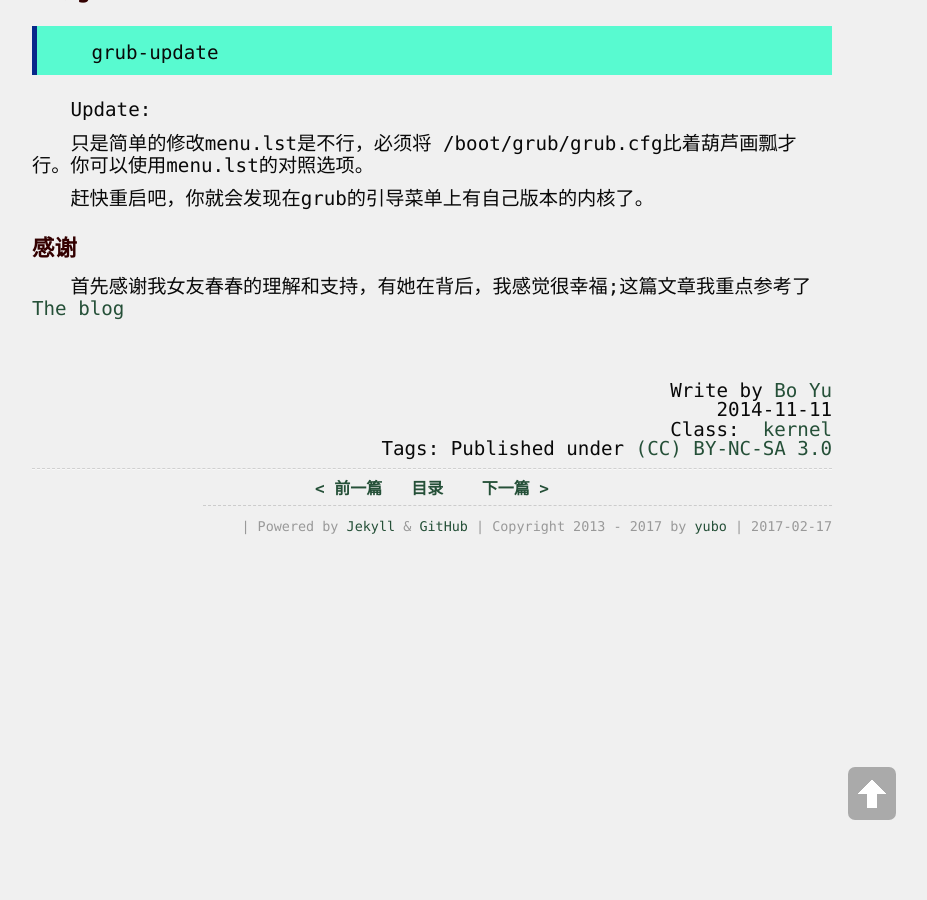
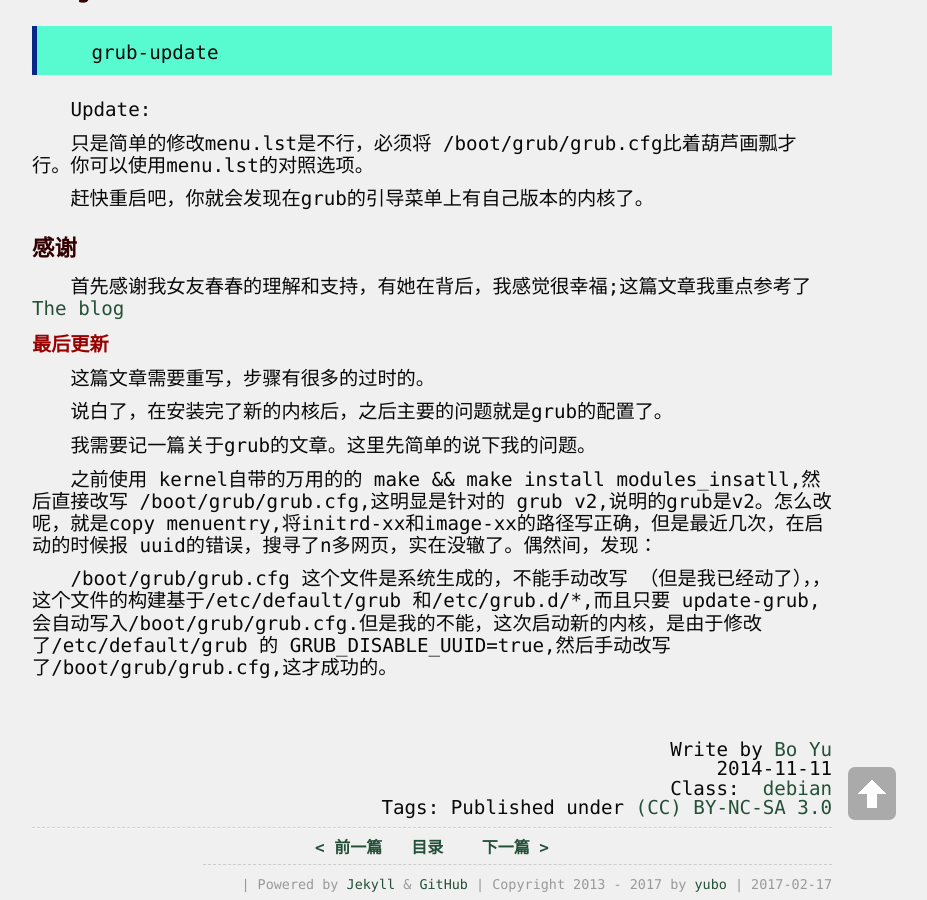
Before and after one commit to yuzibo/yuzibo.github.io, a Jekyll site: the page built from _posts/2014-11-11-DebianBuildKernel.md, in a window 1280 px wide and 900 px high, scrolled down 3326 px. Shown: the whole window, without its empty margins (208-1135 px from the left). Built offline with Jekyll 4.4.1, drawn with Linux system fonts in a browser that asks for light colours; comment, search, counter and statistics services are not loaded; some of the changed text lies outside the part shown.

Commit message:
add here

```diff
--- a/_posts/2014-11-11-DebianBuildKernel.md
+++ b/_posts/2014-11-11-DebianBuildKernel.md
@@ -1,7 +1,7 @@
 ---
 layout: article
 title: "Debian编译linux内核"
-category: kernel
+category: debian
 ---
 
 # 终于成功一次了
@@ -62,7 +62,7 @@ __"cp /boot/config-`uname -r` .config"__,如果我们自己一定要配置，我
 
 稍微等一会，我们接着使用命令
 
->fakeroot make-kpkg --initrd --revesion=yubo.1.0  kernel_image
+>fakeroot make-kpkg --initrd --revesion=1.0.xx  kernel_image
 
 # Update:
 不用debian的软件包,自己完全可以手动解决问题:配置完config后,就可以执行
@@ -119,3 +119,15 @@ Update:
 
 ## 感谢
 首先感谢我女友春春的理解和支持，有她在背后，我感觉很幸福;这篇文章我重点参考了[The blog](http://www.blog.csdn.mylxiaoyi/article/details/1499397)
+
+### 最后更新
+
+这篇文章需要重写，步骤有很多的过时的。
+
+说白了，在安装完了新的内核后，之后主要的问题就是grub的配置了。
+
+我需要记一篇关于grub的文章。这里先简单的说下我的问题。
+
+之前使用 kernel自带的万用的的 make && make install modules_insatll,然后直接改写 /boot/grub/grub.cfg,这明显是针对的 grub v2,说明的grub是v2。怎么改呢，就是copy  menuentry,将initrd-xx和image-xx的路径写正确，但是最近几次，在启动的时候报 uuid的错误，搜寻了n多网页，实在没辙了。偶然间，发现：
+
+/boot/grub/grub.cfg 这个文件是系统生成的，不能手动改写 （但是我已经动了），，这个文件的构建基于/etc/default/grub 和/etc/grub.d/*,而且只要 update-grub,会自动写入/boot/grub/grub.cfg.但是我的不能，这次启动新的内核，是由于修改了/etc/default/grub 的 GRUB_DISABLE_UUID=true,然后手动改写了/boot/grub/grub.cfg,这才成功的。
```
Also changed, not shown: _posts/2014-11-04-DebianInstallBochs.md (+0 -1 lines), _posts/2016-08-14-debian_command.md (+1 -1 lines).
